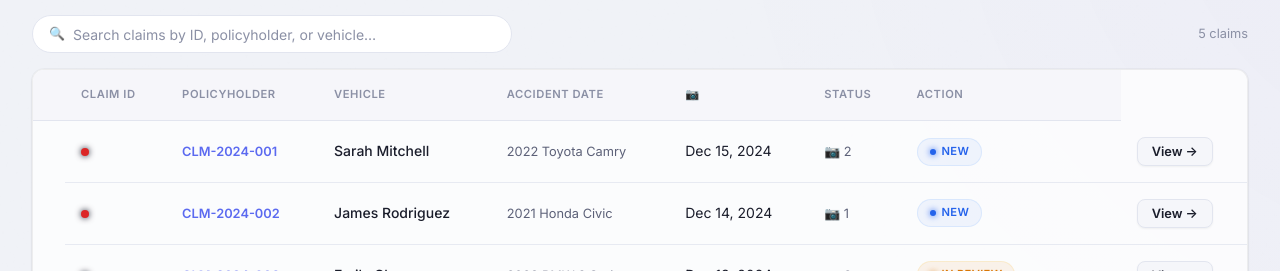
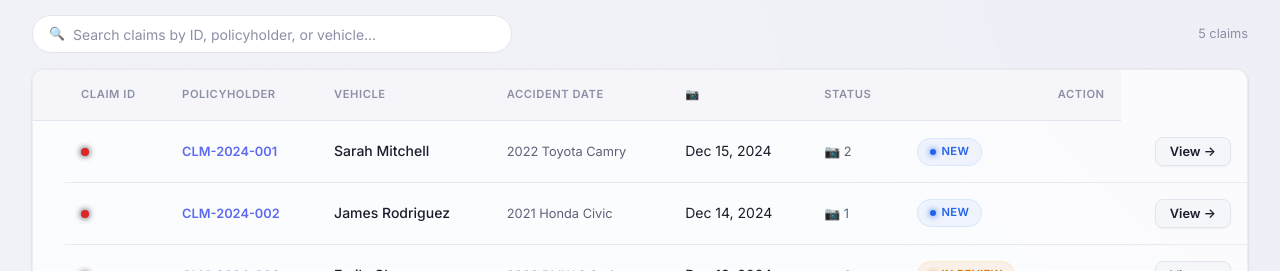
Before and after one commit to elsayedm99/claims-ai, a React (Vite) app: page / in a window 1280 px wide. Shown: the part 529-800 px from the top of the page. Built offline with nearby package versions, Linux system fonts and the light colour scheme.

Commit message:
Right-align action column to eliminate table gap

```diff
--- a/src/pages/Dashboard.jsx
+++ b/src/pages/Dashboard.jsx
@@ -287,7 +287,7 @@ export function Dashboard({ claims, onAddClaim }) {
               <th>Accident Date</th>
               <th>📷</th>
               <th>Status</th>
-              <th>Action</th>
+              <th style={{ textAlign: 'right' }}>Action</th>
             </tr>
           </thead>
           <tbody>
@@ -327,7 +327,7 @@ export function Dashboard({ claims, onAddClaim }) {
                 <td>
                   <StatusBadge status={claim.status} />
                 </td>
-                <td>
+                <td style={{ textAlign: 'right' }}>
                   <button
                     className="btn btn-sm btn-secondary"
                     onClick={(e) => {
```
